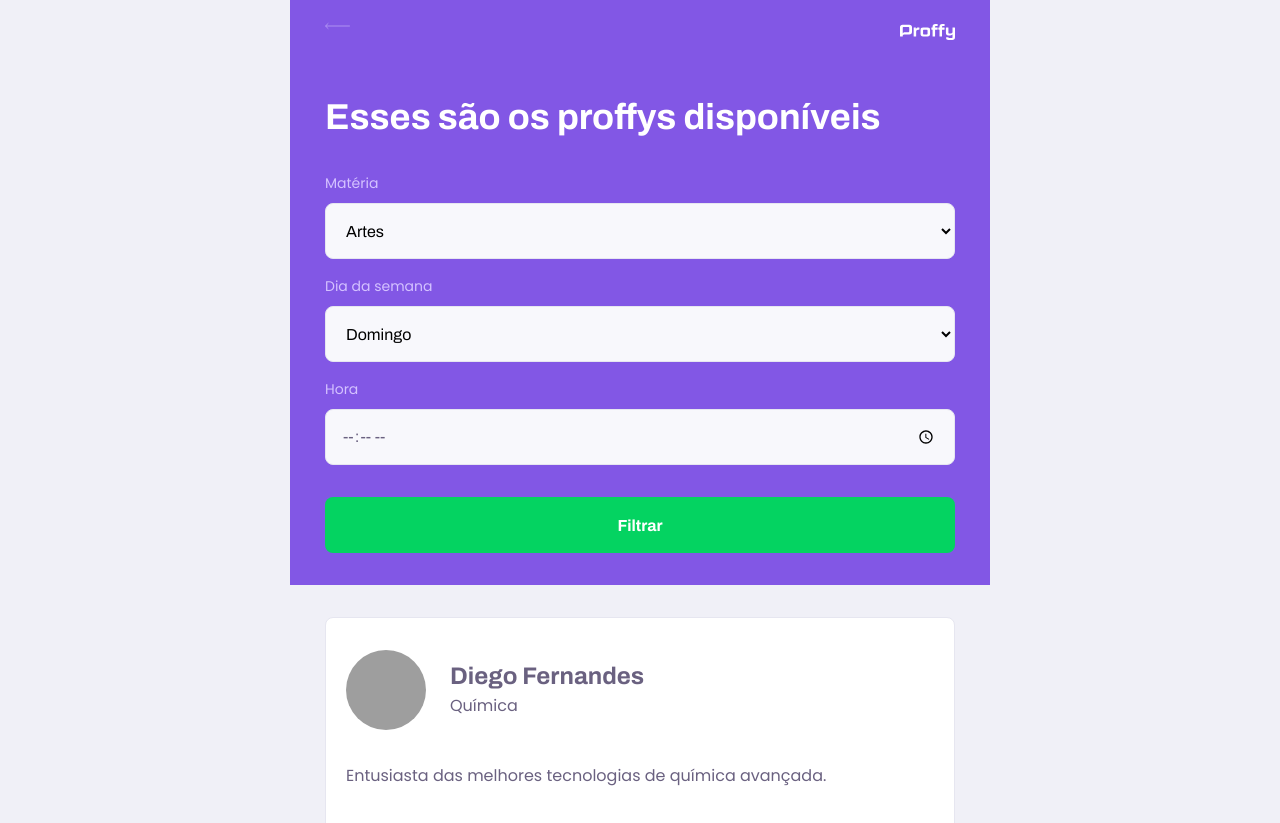
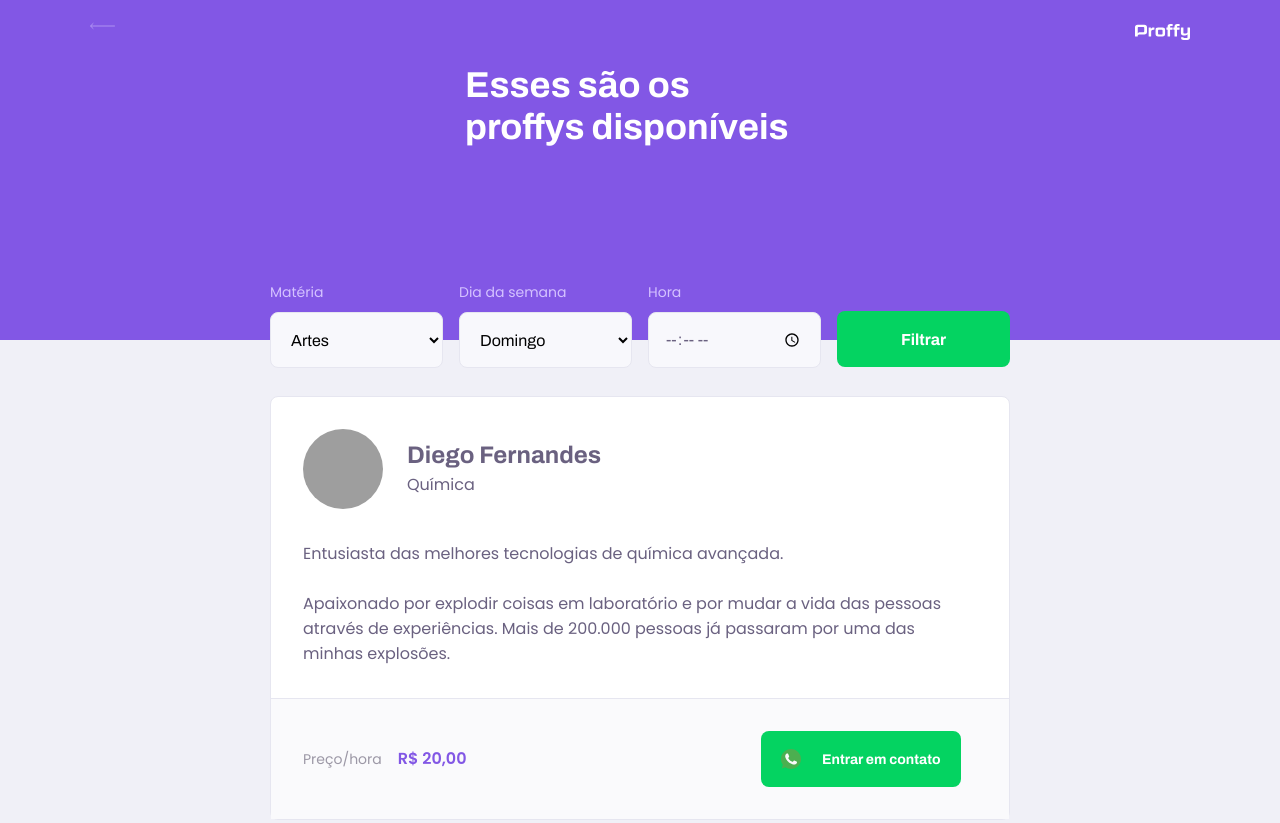
Before and after one commit to Lucas0019/proffy, a plain HTML site: page study.html in a window 1280 px wide. Shown: the top 823 px of the page. Drawn offline with Linux system fonts and the light colour scheme; grey boxes are pictures that could not be loaded.

Commit message:
Dia 03 concluido

```diff
--- a/styles/partials/page-study.css
+++ b/styles/partials/page-study.css
@@ -34,6 +34,7 @@
 .page-header .header-content {
     width: 90%;
     margin: 3.2rem auto;
+    position: relative;
 }
 
 .page-header .header-content strong {
@@ -155,7 +156,7 @@
     margin-top: .4rem;
 }
 
-.teacher-item p {
+.teacher-item < p {
     padding: 0 2rem;
     font-size: 1.6rem;
     line-height: 2.8rem;
@@ -203,3 +204,61 @@
 .teacher-item footer button:hover {
     background: var(--color-secondary-dark);
 }
+
+@media (min-width:700px) {
+    #page-study #container {
+        max-width: 100vw;
+    }
+    .page-header {
+        height: 340px;
+    }
+    .page-header .top-bar-container {
+        max-width: 1100px;
+    }
+    .page-header .header-content {
+        max-width: 740px;
+        margin: 0 auto;
+        flex: 1 1;
+        padding-bottom: 48px;
+        display: flex;
+        flex-direction: colum n;
+        justify-content: center;
+    }
+    .page-header .header-content strong {
+        max-width: 350px;
+    }
+    .teacher-item header,
+    .teacher-item footer {
+        padding: 32px;
+    }
+    #search-teachers {
+        display: grid;
+        grid-template-columns: repeat(4, 1fr);
+        gap: 16px;
+        position: absolute;
+        bottom: -28px;
+    }
+    #page-study main {
+        padding: 32px 0;
+        max-width: 740px;
+        margin: 0 auto;
+    }
+    #search-teachers .select-block {
+        margin-bottom: 0;
+    }
+    .teacher-item>p {
+        padding: 0 32px;
+    }
+    .teacher-item footer p strong {
+        display: initial;
+        margin-left: 16px
+    }
+    .teacher-item footer bottom {
+        width: 245px;
+        font-size: 16px;
+        justify-content: center;
+    }
+    .teacher-item footer button {
+        margin-right: 16px;
+    }
+}
```
